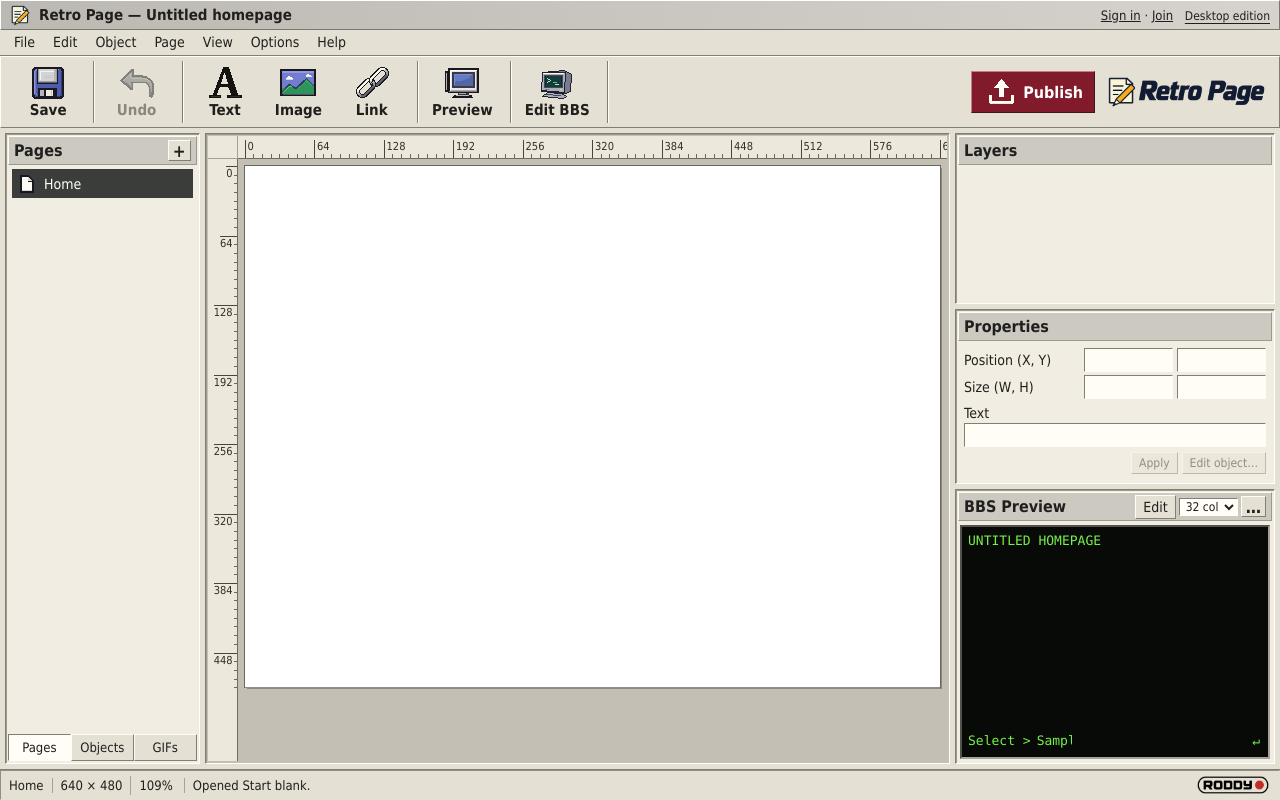
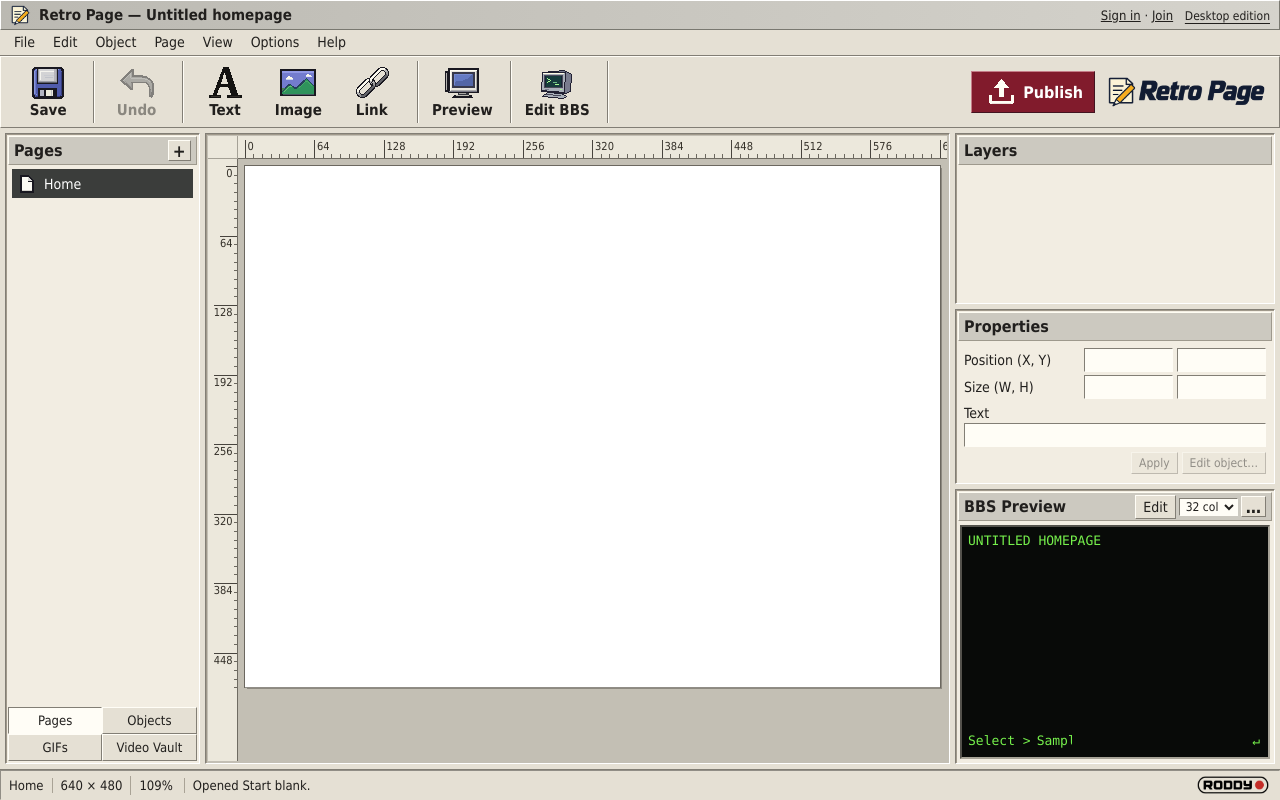
Before and after one commit to lionsarmor/retro-page, a plain HTML site: page index.html in a window 1280 px wide. Both pictures are taken after typing "Sample" into the empty fields and a click on the button "Create site". Drawn offline with Linux system fonts and the light colour scheme.

Commit message:
Move Video Vault beside GIFs in the editor drawer

```diff
--- a/app.css
+++ b/app.css
@@ -255,6 +255,7 @@ main {
   line-height: 16px;
 }
 .drawer {
+  container-type: inline-size;
   display: flex;
   flex-direction: column;
 }
@@ -301,10 +302,14 @@ main {
   image-rendering: pixelated;
 }
 .tabs {
-  display: flex;
+  display: grid;
+  grid-template-columns: auto auto auto 1fr;
+}
+@container (max-width: 190px) {
+  .tabs { grid-template-columns: repeat(2, minmax(0, 1fr)); }
 }
 .tabs button {
-  flex: 1;
+  white-space: nowrap;
   padding: 5px 2px;
   font-size: 13px;
 }
--- a/app.js
+++ b/app.js
@@ -46,10 +46,11 @@
       .replace(/[\\/:*?"<>|\u0000-\u001f]/g, '-')
       .trim()
       .slice(0, 80) || 'Homepage';
+  const requestedDrawer = new URLSearchParams(location.search).get('drawer');
   let doc = {...M.copy(presets.sample),listed:true},
     active = 'home',
     selected = null,
-    drawer = new URLSearchParams(location.search).get('drawer') === 'gifs' ? 'GIFs' : 'Objects',
+    drawer = requestedDrawer === 'videos' ? 'Video Vault' : requestedDrawer === 'gifs' ? 'GIFs' : 'Objects',
     armed = null,
     gesture = null,
     editing = null,
@@ -316,14 +317,17 @@
   });
   function setDrawer(value) {
     if (drawer === 'GIFs') artScroll = $('drawer-content').scrollTop;
-    if(drawer==='Objects' && value!=='Objects')vaultPanel?.stopPreview();
+    if (drawer === 'Video Vault' && value !== drawer) {
+      vaultPanel.stopPreview();
+      vaultScroll = $('drawer-content').scrollTop;
+    }
     drawer = value;
     renderDrawer();
   }
   const stamps = [...presets.stamps];
   const shelf=RetroStudioDrawer.artShelf();
   const shelfGroups=['Favorites','Recently used','Used on this site'];
-  let refreshShelf=()=>{}, vaultPanel;
+  let refreshShelf=()=>{}, vaultPanel, vaultScroll=0;
   function projectArtwork(){
     const result=new Map(),library=new Map(stamps.map(st=>[st.src,st]));
     for(const [pageId,p] of M.pages(doc))for(const o of p.items){
@@ -396,8 +400,11 @@
     if (!$('drawer-content')) return;
     $('drawer-title').textContent = drawer === 'GIFs' ? 'GIF Stamps' : drawer;
     $('drawer').querySelector('[data-action="add-page"]').hidden = drawer !== 'Pages';
-    for (const b of document.querySelectorAll('[data-drawer]'))
-      b.classList.toggle('active', b.dataset.drawer === drawer);
+    for (const b of document.querySelectorAll('[data-drawer]')) {
+      const current = b.dataset.drawer === drawer;
+      b.classList.toggle('active', current);
+      b.setAttribute('aria-pressed', String(current));
+    }
     const root = $('drawer-content');
     root.replaceChildren();
     root.scrollTop = 0;
@@ -409,23 +416,23 @@
         b.title = p.title;
         root.append(b);
       }
+    } else if (drawer === 'Video Vault') {
+      vaultPanel ||= RetroStudioDrawer.videoVault(item=>{
+        const offset=18*(page().items.filter(RetroMedia.isPlayer).length%4);
+        insertWidget('media-youtube',24+offset,48+offset,{href:item.url,text:item.title.slice(0,120)});
+      },'https://yestersites-webring.jamesmweeksjr.chatgpt.site');
+      root.append(vaultPanel);
+      root.scrollTop = vaultScroll;
     } else if (drawer === 'Objects') {
       const groups = node('select', 'stamp-search');
       groups.setAttribute('aria-label', 'Object group');
-      for (const name of ['Basic shapes', 'Web objects', 'Media players','Video Vault']) groups.add(new Option(name));
+      for (const name of ['Basic shapes', 'Web objects', 'Media players']) groups.add(new Option(name));
       groups.value = objectGroup;
-      groups.onchange=()=>{vaultPanel?.stopPreview();objectGroup=groups.value;renderDrawer();};
+      groups.onchange=()=>{objectGroup=groups.value;renderDrawer();};
       root.append(groups);
-      if(objectGroup==='Video Vault'){
-        vaultPanel ||= RetroStudioDrawer.videoVault(item=>{
-          const offset=18*(page().items.filter(RetroMedia.isPlayer).length%4);
-          insertWidget('media-youtube',24+offset,48+offset,{href:item.url,text:item.title.slice(0,120)});
-        },'https://yestersites-webring.jamesmweeksjr.chatgpt.site');
-        root.append(vaultPanel);return;
-      }
       if(objectGroup==='Media players'){
         const vault=node('button','media-shelf-link','Search Video Vault ▸');
-        vault.type='button';vault.onclick=()=>{objectGroup='Video Vault';renderDrawer();};root.append(vault);
+        vault.type='button';vault.onclick=()=>setDrawer('Video Vault');root.append(vault);
       }
       const choices=node('div','object-grid');
       root.append(choices);
@@ -1840,7 +1847,7 @@
     }
     const tab = e.target.closest('[data-drawer]');
     if (tab) {
-      setDrawer(tab.dataset.drawer);
+      if (tab.dataset.drawer !== drawer) setDrawer(tab.dataset.drawer);
       return;
     }
     const p = e.target.closest('[data-page]');
@@ -2024,7 +2031,8 @@
   $('viewport').onscroll = drawRulers;
   new ResizeObserver(fit).observe($('viewport'));
   record(stickyError || 'Drag an object. Double-click text to edit.');
-  if(firstVisit && location.hash!=='#account-edit' && drawer!=='GIFs')RetroStudioDrawer.chooseStarter(load,true);
+  if(requestedDrawer==='videos' && innerWidth<691) $('drawer').classList.add('open');
+  if(firstVisit && location.hash!=='#account-edit' && drawer==='Objects')RetroStudioDrawer.chooseStarter(load,true);
 })();
 
 if ('serviceWorker' in navigator && ['https:', 'http:'].includes(location.protocol)) {
--- a/index.html
+++ b/index.html
@@ -76,9 +76,9 @@
           <button class="square" data-action="add-page" aria-label="Add page" title="Add page">+</button>
         </div>
         <div id="drawer-content" class="drawer-content"></div>
-        <div class="tabs" aria-label="Tool drawers">
+        <div class="tabs" role="group" aria-label="Tool drawers">
           <button class="active" data-drawer="Pages">Pages</button
-          ><button data-drawer="Objects">Objects</button><button data-drawer="GIFs">GIFs</button>
+          ><button data-drawer="Objects">Objects</button><button data-drawer="GIFs">GIFs</button><button data-drawer="Video Vault">Video Vault</button>
         </div>
       </aside>
       <section class="stage" aria-label="Page design canvas" id="stage">
--- a/offline.js
+++ b/offline.js
@@ -2,7 +2,7 @@
 const base = new URL('./', self.location.href);
 const entry = new URL('index.html',base).href;
 const prefix = 'roddy-retro-page:' + base.pathname + ':';
-const version = prefix + '0.10.0-youtube-vault';
+const version = prefix + '0.10.1-video-vault-tab';
 const resources = [
   './studio-drawer.js','./studio-drawer.css',
   ...['dial-up','fan-club','late-night','moon-relay','personal-blog','player-two','radio-shack'].map(name=>'./assets/starters/'+name+'.webp'),
```
